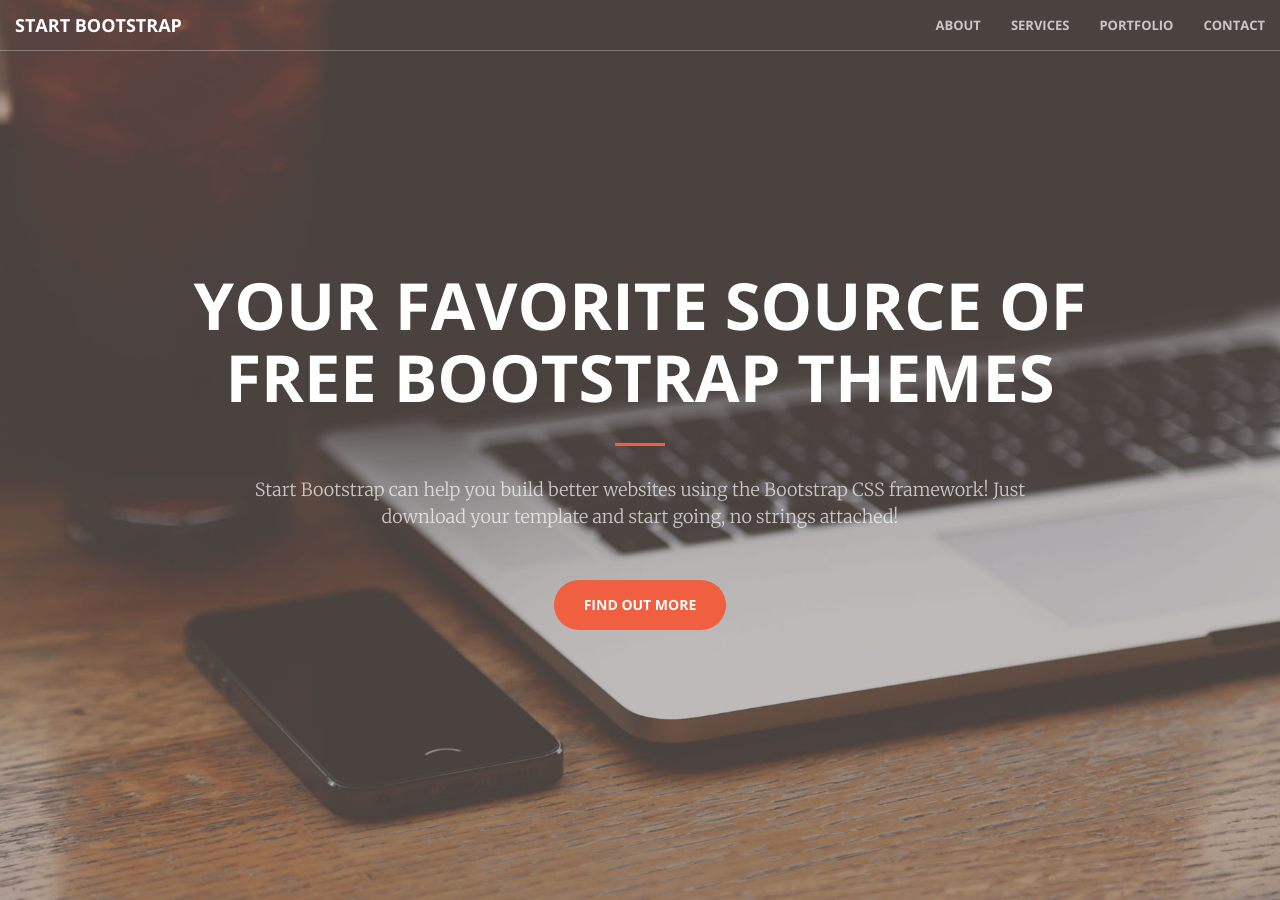
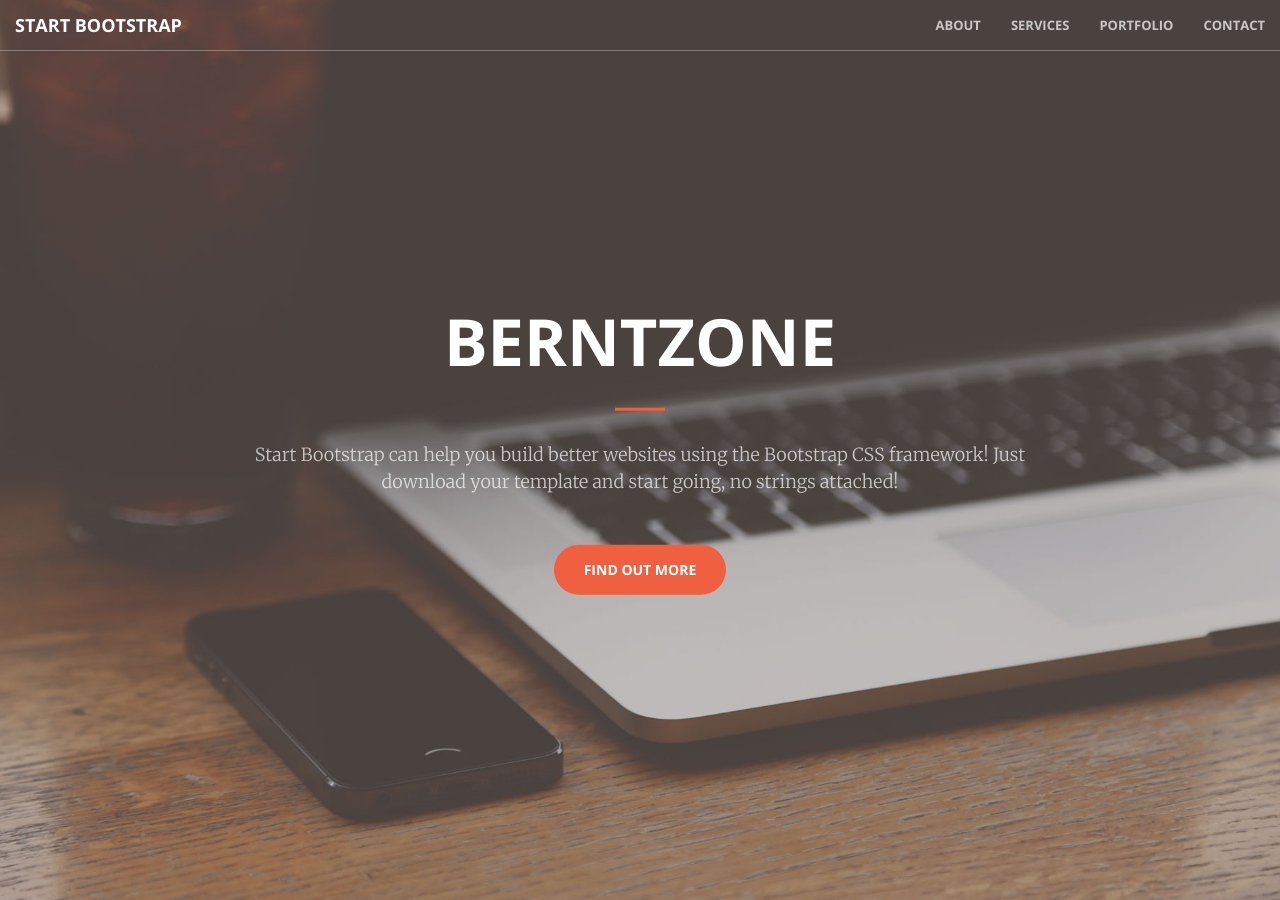
Before and after one commit to Berntzone/berntzone.github.io, a Jekyll site: the page built from index.html, in a window 1280 px wide and 900 px high. Built offline with Jekyll 4.4.1, drawn with Linux system fonts in a browser that asks for light colours.

Commit message:
Update header.html

```diff
--- a/_includes/header.html
+++ b/_includes/header.html
@@ -1,7 +1,7 @@
 <header>
     <div class="header-content">
         <div class="header-content-inner">
-            <h1>Your Favorite Source of Free Bootstrap Themes</h1>
+            <h1>berntzone</h1>
             <hr>
             <p>Start Bootstrap can help you build better websites using the Bootstrap CSS framework! Just download your template and start going, no strings attached!</p>
             <a href="#about" class="btn btn-primary btn-xl page-scroll">Find Out More</a>
```
